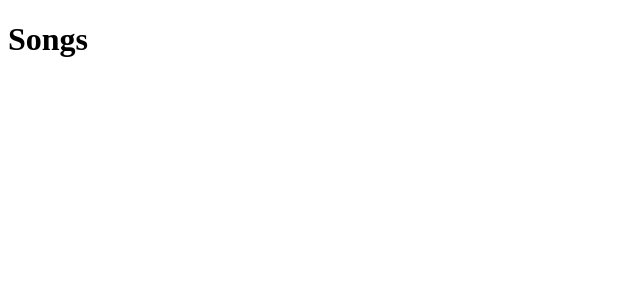
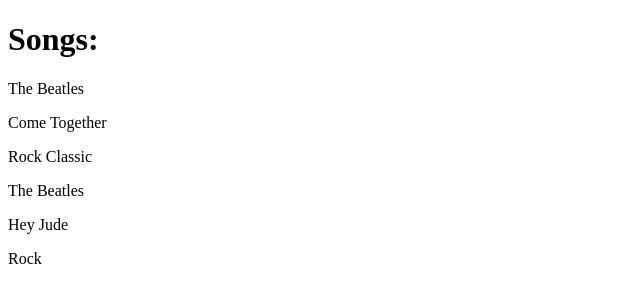
Before and after one commit to aljanjic/sing-to-me, a Next.js app: page /songs in a window 1280 px wide. Shown: the top 302 px of the page, without its empty margins (0-640 px from the left). Built offline with nearby package versions, Linux system fonts and the light colour scheme.

Commit message:
Static Site Generation with getStaticProps

```diff
--- a/src/pages/songs/index.tsx
+++ b/src/pages/songs/index.tsx
@@ -1,7 +1,54 @@
-import { NextPage } from "next";
+import Song from "@/components/Song";
+import { NextPage, GetStaticProps, InferGetStaticPropsType } from "next";
 
-const Songs: NextPage = () => {
-    return <h1>Songs</h1>
+
+type Song = {
+    _id: string,
+    musician: string,
+    songName: string,
+    genres: string[]
+}
+
+export const getStaticProps: GetStaticProps = async (context) => {
+    return {
+        props: {
+            songs: [
+                {
+                    _id:"662a51452176c759f3ee1f",
+                    musician:"The Beatles",
+                    songName:"Come Together",
+                    genres:["Rock","Classic"]
+                },
+
+                {
+                    _id:"662a512q2176c759f3edfe20",
+                    musician:"The Beatles",
+                    songName:"Hey Jude",
+                    genres:["Rock"]
+                },
+            ] as Song[]
+        }
+    }
+};
+
+const Songs: NextPage = ({songs}: InferGetStaticPropsType<typeof getStaticProps>) => {
+    console.log(songs)
+    return (
+        <>
+            <h1> Songs: </h1>
+            {songs.map((song: Song) => {
+                return (
+                    <div>
+                    <p>{song.musician}</p>
+                    <p>{song.songName}</p>
+                    <p>{song.genres.map((genre)=>{
+                        return(`${genre} `)
+                    })}</p>
+                    </div>
+                )
+            }) }
+        </>
+    )
 }
 
 export default Songs
```
